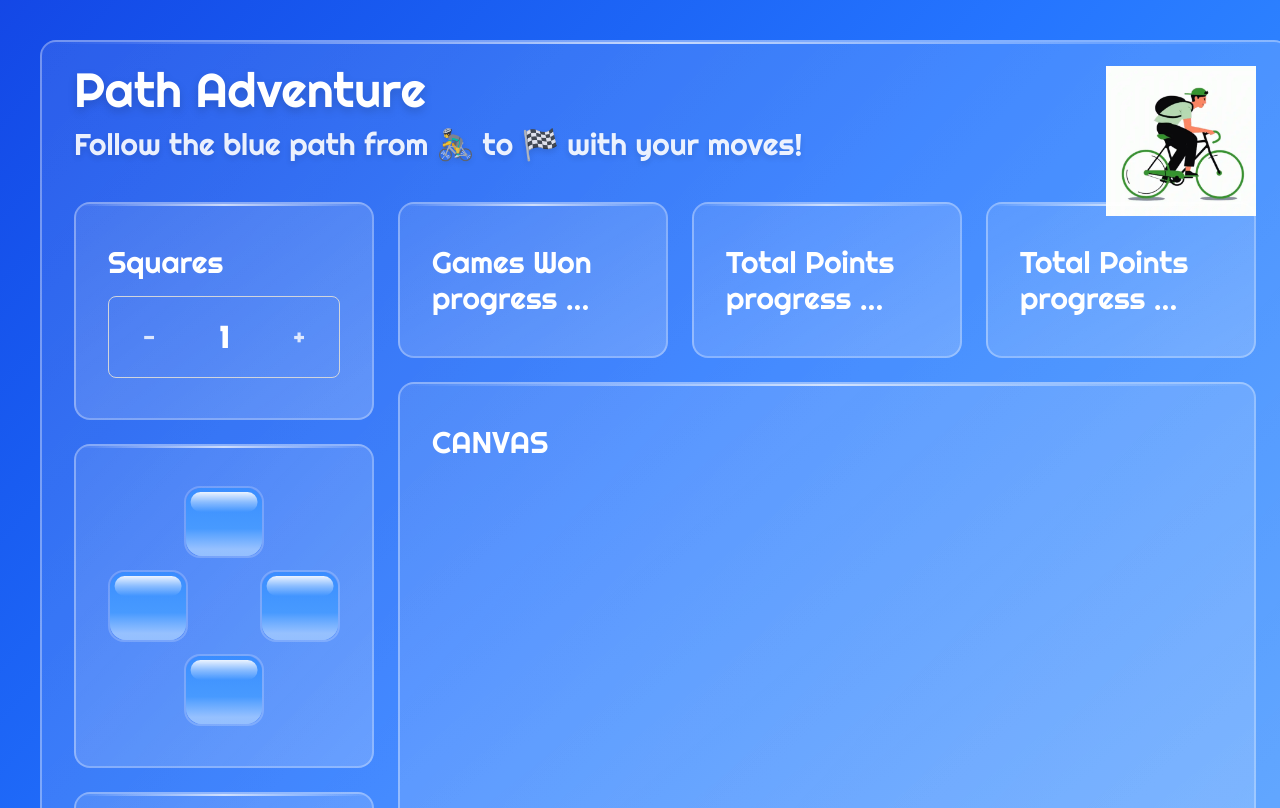
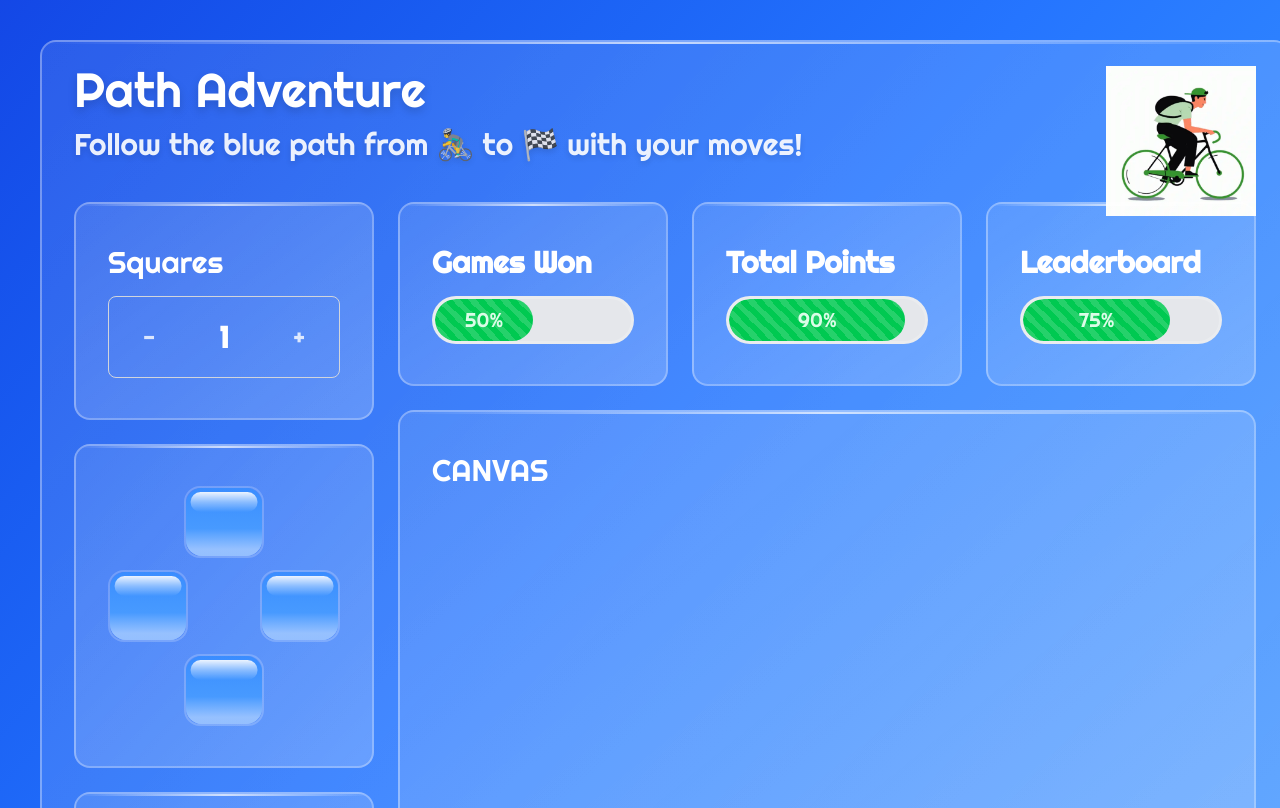
Before and after one commit to tolastarras/path-adventure, a React (Vite) app: page /new in a window 1280 px wide. Shown: the top 808 px of the page. Built offline with nearby package versions, Linux system fonts and the light colour scheme; some icons are missing.

Commit message:
add progress bar component

```diff
--- a/src/new/NewHome.jsx
+++ b/src/new/NewHome.jsx
@@ -3,7 +3,9 @@ import {
   GlossyButton,
   NumberInput,
   TextInput,
-  GameControls
+  GameControls,
+  ProgressBar,
+  HeaderTitle,
 } from './components';
 
 import { useState, useMemo } from 'react';
@@ -96,14 +98,14 @@ const NewHome = () => {
             </div>
             <div>
               <GlossyCard>
-                <h2 className="mb-4 opacity-90">Current Step</h2>
+                <HeaderTitle title="Current Step" />
                 <TextInput disabled className='text-blue-200'>
                   {currentStep}
                 </TextInput>
               </GlossyCard>
             </div>
             <div>
-              <h3 className="mb-4 opacity-90">Plan Your Route</h3>
+              <HeaderTitle title="Plan Your Route" />
               <ol className="text-blue-200 list-decimal list-inside space-y-2">
                 <li>Select the squares</li>
                 <li>Select a direction</li>
@@ -113,17 +115,17 @@ const NewHome = () => {
           </div>
           <div className='w-full flex flex-col gap-6'>
             <div className="flex space-x-6">
-              <GlossyCard className="w-[33%]">
-                <h3>Games Won</h3>
-                progress ...
+              <GlossyCard className="w-1/3">
+                <HeaderTitle title="Games Won" />
+                <ProgressBar percentage={50} />
               </GlossyCard>
-              <GlossyCard className="w-[33%]">
-                <h3>Total Points</h3>
-                progress ...
+              <GlossyCard className="w-1/3">
+                <HeaderTitle title="Total Points" />
+                <ProgressBar percentage={90} />
               </GlossyCard>
-              <GlossyCard className="w-[33%]">
-                <h3>Total Points</h3>
-                progress ...
+              <GlossyCard className="w-1/3">
+                <HeaderTitle title="Leaderboard" />
+                <ProgressBar percentage={75} />
               </GlossyCard>
             </div>
             <div>
--- a/src/new/components/index.js
+++ b/src/new/components/index.js
@@ -2,7 +2,9 @@
 export { default as GameControls } from './GameControls';
 
 // ui components
+export { default as HeaderTitle } from './ui/HeaderTitle';
 export { default as GlossyCard } from './ui/GlossyCard';
 export { default as GlossyButton } from './ui/GlossyButton';
 export { default as NumberInput } from './ui/NumberInput';
 export { default as TextInput } from './ui/TextInput';
+export { default as ProgressBar } from './ui/ProgressBar';
--- /dev/null
+++ b/src/new/components/ui/ProgressBar.css
@@ -0,0 +1,37 @@
+@import "tailwindcss";
+
+.progress-bar-container {
+  @apply w-full h-12 border-3 overflow-hidden;
+  @apply border-white/20 bg-gray-200 rounded-full dark:bg-gray-700;
+}
+
+.progress-bar {
+  @apply flex items-center justify-center h-full p-0.5 leading-none rounded-full;
+  @apply text-xl font-medium;
+  @apply bg-size-[1rem_1rem] bg-linear-to-r bg-[linear-gradient(45deg,rgba(255,255,255,0.15)_25%,transparent_25%,transparent_50%,rgba(255,255,255,0.15)_50%,rgba(255,255,255,0.15)_75%,transparent_75%,transparent)];
+}
+
+.progress-bar--primary {
+  @apply bg-blue-500 from-blue-400 to-blue-500 text-blue-100;
+}
+
+.progress-bar--success {
+  @apply bg-green-500 from-green-400 to-green-500 text-green-100;
+}
+
+.progress-bar--danger {
+  @apply bg-red-500 from-red-400 to-red-500 text-red-100;
+}
+
+.progress-bar--warning {
+  @apply bg-amber-500 from-amber-400 to-amber-500 text-amber-100;
+}
+
+@keyframes stripes {
+  0% { background-position: 1rem 0; }
+  100% { background-position: 0 0; }
+}
+
+.animate-stripes {
+  @apply animate-[stripes_1s_linear_infinite];
+}
--- /dev/null
+++ b/src/new/components/ui/ProgressBar.jsx
@@ -0,0 +1,23 @@
+import './ProgressBar.css';
+
+const ProgressBar = ({
+  percentage = 50,
+  variant="success",
+  showAnimation = false
+}) => {
+  return (
+    <div className={`progress-bar-container progress-bar-container--${variant}`}>
+      <div
+        className={`progress-bar progress-bar--${variant} ${showAnimation && 'animate-stripes'}`}
+        style={{
+          width: `${percentage}%`,
+          transition: `width 1s ease-in-out`
+        }}
+      >
+        {percentage}%
+      </div>
+    </div>
+  )
+}
+
+export default ProgressBar;
```
